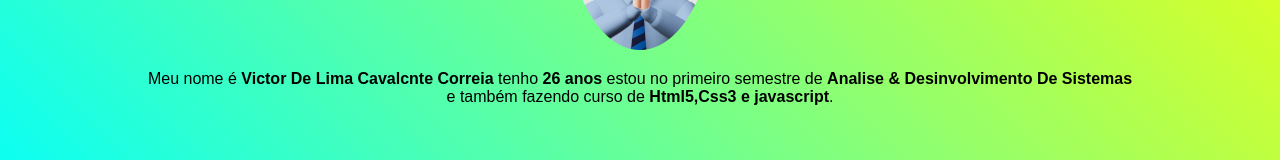
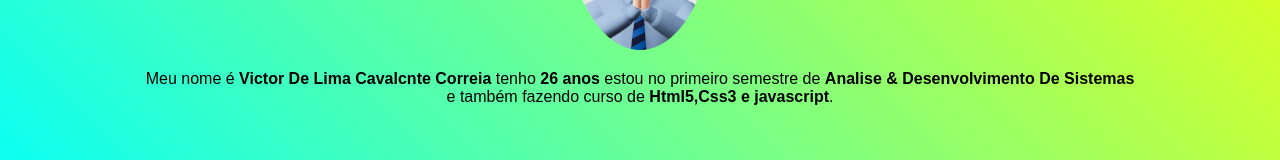
Before and after one commit to vitorlimac/HTML-Javascript, a plain HTML site: page meu perfil/index.html in a window 1280 px wide. Shown: the part 298-458 px from the top of the page. Drawn offline with Linux system fonts and the light colour scheme.

Commit message:
correção no <p>

```diff
--- a/meu perfil/index.html
+++ b/meu perfil/index.html
@@ -13,7 +13,7 @@
         <div class="eu-now">
             <h1>Quem sou eu ?</h1>
             <img src="images/Sem título.png" alt="">
-            <p>Meu nome é <b>Victor De Lima Cavalcnte Correia</b> tenho <b>26 anos</b>  estou no primeiro semestre de <b>Analise & Desinvolvimento De Sistemas</b><br> e também fazendo curso de <b>Html5,Css3 e javascript</b>.</p> <br>
+            <p>Meu nome é <b>Victor De Lima Cavalcnte Correia</b> tenho <b>26 anos</b>  estou no primeiro semestre de <b>Analise & Desenvolvimento De Sistemas</b><br> e também fazendo curso de <b>Html5,Css3 e javascript</b>.</p> <br>
             <h3>como falar comigo</h3><br>
             <a href="https://web.facebook.com/vitinhofacenovo" target="_blank"><img src="images/icone-facebook.png" alt="">Facebook</a>
             <a href="https://www.linkedin.com/in/victor-cavalcante-53ab6525b/" target="_blank"><img src="images/icone-linkedin.png" alt="">Linkedin</a>
```
